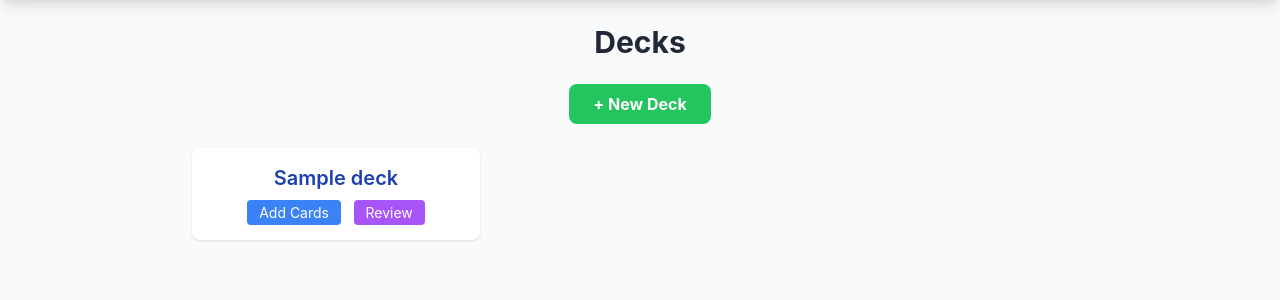
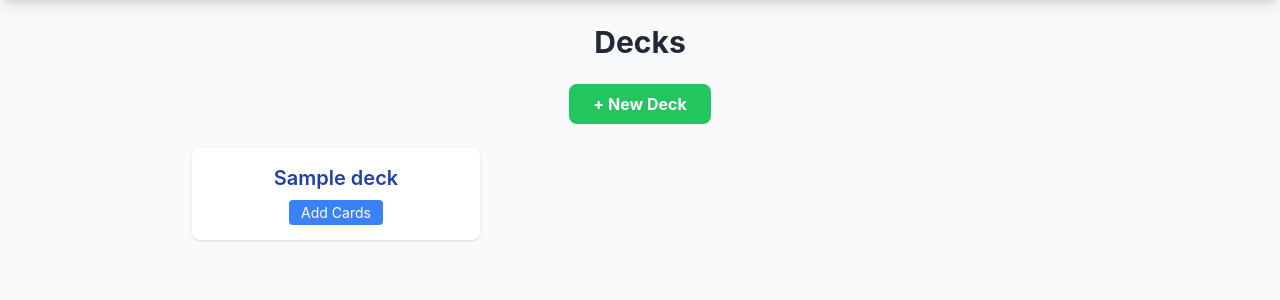
Before and after one commit to kierkegaardian/memcoach, a FastAPI app: template templates/decks/index.html in a window 1280 px wide. Shown: the part 88-388 px from the top of the page. Run offline with FastAPI, Linux system fonts and the light colour scheme; the template is opened without the code that fills it: most values are stand-ins (such as "Sample title", 1, 10 or a date in 2020); some libraries are stand-ins or nearby versions.

Commit message:
Remove review link from global deck list

```diff
--- a/templates/decks/index.html
+++ b/templates/decks/index.html
@@ -13,7 +13,6 @@
                     <h3 class="text-xl font-semibold mb-2">{{ deck.name }}</h3>
                     <div class="space-x-2">
                         <a href="/decks/{{ deck.id }}/add" class="bg-blue-500 text-white px-3 py-1 rounded text-sm hover:bg-blue-600">Add Cards</a>
-                        <a href="/review/1/{{ deck.id }}" class="bg-purple-500 text-white px-3 py-1 rounded text-sm hover:bg-purple-600">Review</a>  <!-- Assume kid_id=1 for now -->
                     </div>
                 </div>
             {% endfor %}
```
